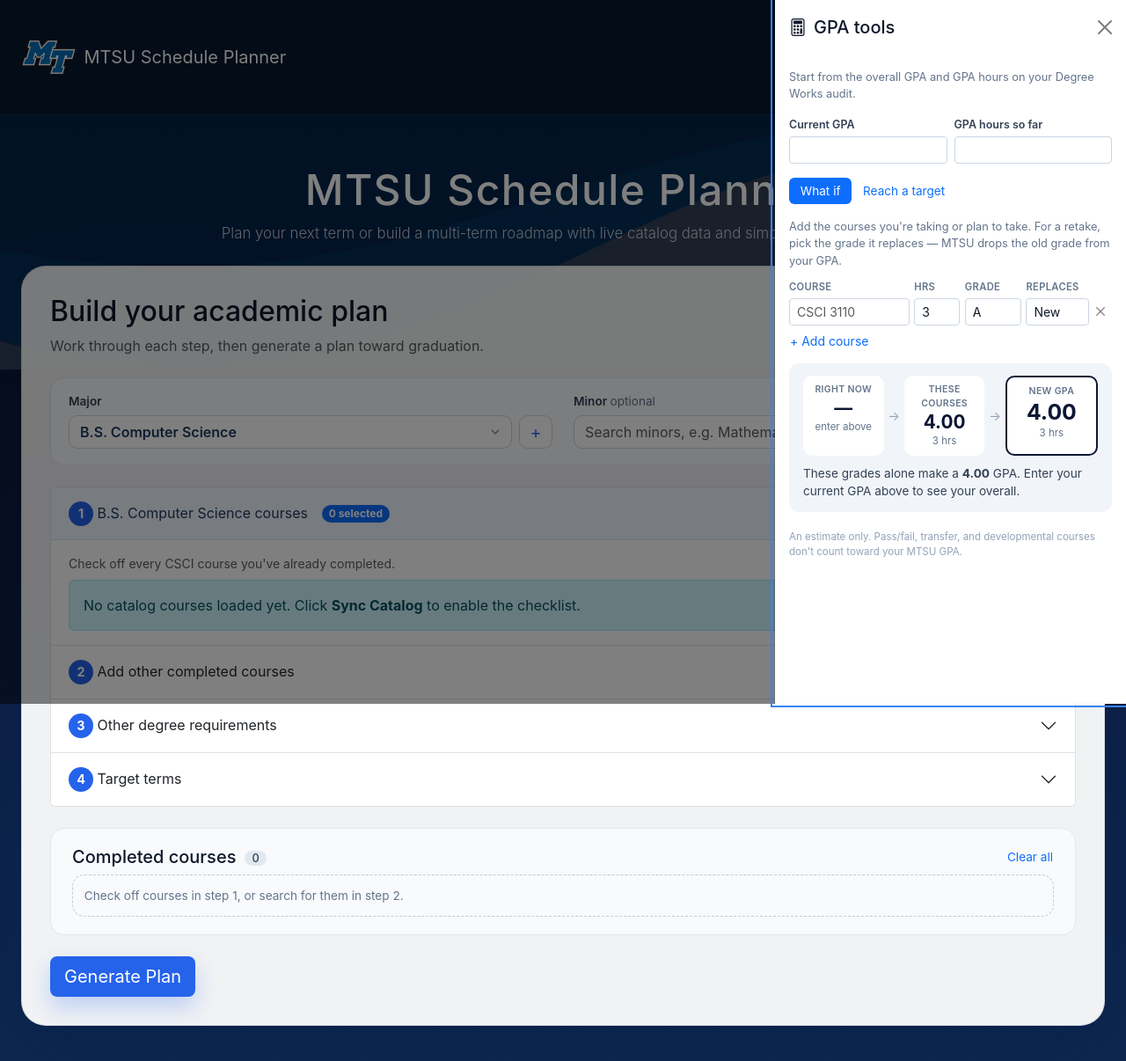
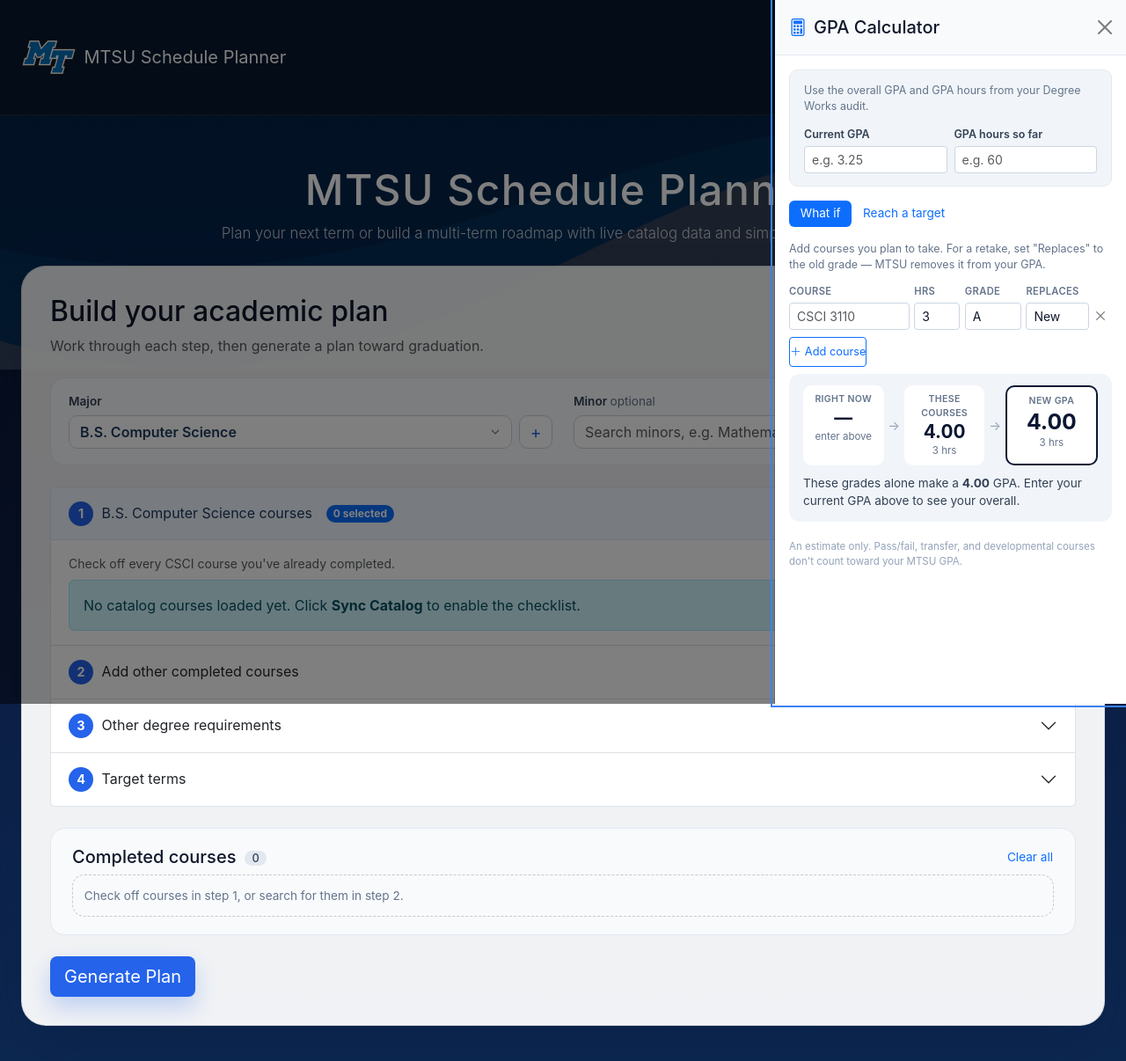
Before and after one commit to stevenGGG23/MTSU-GradPath, a Flask app: page / in a window 1280 px wide, after a click on "GPA". Shown: the top 1206 px of the page at 88% size. Run offline with Flask 3, Linux system fonts and the light colour scheme; data that the repository does not hold is empty; some libraries are stand-ins or nearby versions.

Commit message:
Polish UI: GPA Calculator rename, nav icons, section heading alignment, step badge spacing

```diff
--- a/static/styles.css
+++ b/static/styles.css
@@ -204,6 +204,7 @@ footer a {
     display: flex;
     align-items: center;
     justify-content: center;
+    margin-right: 0.6rem;
 }
 
 .cs-level-heading {
@@ -1160,8 +1161,20 @@ footer a {
     color: #0f172a;
 }
 
+.gpa-panel-header {
+    border-bottom: 1px solid #e2e8f0;
+    background: #f8fafc;
+}
+
+.gpa-current-card {
+    background: #f1f5f9;
+    border: 1px solid #e2e8f0;
+    border-radius: 10px;
+    padding: 0.85rem 1rem;
+}
+
 .gpa-hint {
-    font-size: 0.8rem;
+    font-size: 0.78rem;
     color: #64748b;
     margin-bottom: 0.75rem;
 }
@@ -1171,6 +1184,11 @@ footer a {
     font-size: 0.78rem;
     font-weight: 600;
     color: #334155;
+}
+
+.gpa-add {
+    font-size: 0.8rem;
+    padding: 0.2rem 0.65rem;
 }
 
 .gpa-tabs .nav-link {
--- a/templates/_gpa_tools.html
+++ b/templates/_gpa_tools.html
@@ -4,20 +4,22 @@
 <button type="button" class="gpa-tab" data-bs-toggle="offcanvas" data-bs-target="#gpaTools" aria-controls="gpaTools">GPA</button>
 
 <div class="offcanvas offcanvas-end gpa-panel" tabindex="-1" id="gpaTools" aria-labelledby="gpaToolsLabel">
-  <div class="offcanvas-header">
-    <h5 class="offcanvas-title" id="gpaToolsLabel"><i class="bi bi-calculator me-2"></i>GPA tools</h5>
+  <div class="offcanvas-header gpa-panel-header">
+    <h5 class="offcanvas-title d-flex align-items-center gap-2" id="gpaToolsLabel"><i class="bi bi-calculator text-primary"></i>GPA Calculator</h5>
     <button type="button" class="btn-close" data-bs-dismiss="offcanvas" aria-label="Close"></button>
   </div>
   <div class="offcanvas-body">
-    <p class="gpa-hint">Start from the overall GPA and GPA hours on your Degree Works audit.</p>
-    <div class="row g-2 mb-3">
-      <div class="col-6">
-        <label class="form-label gpa-label" for="gpa_current">Current GPA</label>
-        <input type="number" class="form-control form-control-sm" id="gpa_current" min="0" max="4" step="0.001">
-      </div>
-      <div class="col-6">
-        <label class="form-label gpa-label" for="gpa_hours">GPA hours so far</label>
-        <input type="number" class="form-control form-control-sm" id="gpa_hours" min="0" step="1">
+    <div class="gpa-current-card mb-3">
+      <p class="gpa-hint mb-2">Use the overall GPA and GPA hours from your Degree Works audit.</p>
+      <div class="row g-2">
+        <div class="col-6">
+          <label class="form-label gpa-label" for="gpa_current">Current GPA</label>
+          <input type="number" class="form-control form-control-sm" id="gpa_current" min="0" max="4" step="0.001" placeholder="e.g. 3.25">
+        </div>
+        <div class="col-6">
+          <label class="form-label gpa-label" for="gpa_hours">GPA hours so far</label>
+          <input type="number" class="form-control form-control-sm" id="gpa_hours" min="0" step="1" placeholder="e.g. 60">
+        </div>
       </div>
     </div>
 
@@ -32,12 +34,12 @@
 
     <div class="tab-content">
       <div class="tab-pane fade show active" id="gpaWhatIf" role="tabpanel">
-        <p class="gpa-hint">Add the courses you're taking or plan to take. For a retake, pick the grade it replaces &mdash; MTSU drops the old grade from your GPA.</p>
+        <p class="gpa-hint">Add courses you plan to take. For a retake, set "Replaces" to the old grade — MTSU removes it from your GPA.</p>
         <div class="gpa-row-head">
           <span>Course</span><span>Hrs</span><span>Grade</span><span>Replaces</span><span></span>
         </div>
         <div id="gpa_rows"></div>
-        <button type="button" class="btn btn-sm btn-link gpa-add" id="gpa_add">+ Add course</button>
+        <button type="button" class="btn btn-sm btn-outline-primary gpa-add mt-2" id="gpa_add"><i class="bi bi-plus-lg me-1"></i>Add course</button>
         <div class="gpa-result" id="gpa_whatif_result"></div>
       </div>
 
--- a/templates/base.html
+++ b/templates/base.html
@@ -23,10 +23,10 @@
       <div class="collapse navbar-collapse" id="navMenu">
         <ul class="navbar-nav ms-auto mb-2 mb-lg-0 align-items-lg-center">
           <li class="nav-item">
-            <a class="nav-link active" aria-current="page" href="/">Home</a>
+            <a class="nav-link active" aria-current="page" href="/"><i class="bi bi-house-fill me-1"></i>Home</a>
           </li>
           <li class="nav-item">
-            <a class="nav-link" href="https://pipeline.mtsu.edu/" target="_blank" rel="noopener">Pipeline</a>
+            <a class="nav-link" href="https://pipeline.mtsu.edu/" target="_blank" rel="noopener"><i class="bi bi-box-arrow-up-right me-1"></i>Pipeline</a>
           </li>
           {# The plan page is the result of a form POST, so the reload a sync
              finishes with would re-submit it -- sync is only offered elsewhere #}
--- a/templates/index.html
+++ b/templates/index.html
@@ -78,7 +78,7 @@
           <div class="accordion-item">
             <h2 class="accordion-header">
               <button class="accordion-button" type="button" data-bs-toggle="collapse" data-bs-target="#stepCs" aria-expanded="true">
-                <span class="step-badge">1</span>&nbsp;{{ degree_cfg.name }}{% if second_cfg %} &amp; {{ second_cfg.name }}{% endif %} courses
+                <span class="step-badge">1</span>{{ degree_cfg.name }}{% if second_cfg %} &amp; {{ second_cfg.name }}{% endif %} courses
                 <span class="badge bg-primary ms-3" id="cs-selected-count">0 selected</span>
               </button>
             </h2>
@@ -118,7 +118,7 @@
           <div class="accordion-item">
             <h2 class="accordion-header">
               <button class="accordion-button collapsed" type="button" data-bs-toggle="collapse" data-bs-target="#stepSearch" aria-expanded="false">
-                <span class="step-badge">2</span>&nbsp;Add other completed courses
+                <span class="step-badge">2</span>Add other completed courses
               </button>
             </h2>
             <div id="stepSearch" class="accordion-collapse collapse" data-bs-parent="#plannerAccordion">
@@ -136,7 +136,7 @@
           <div class="accordion-item">
             <h2 class="accordion-header">
               <button class="accordion-button collapsed" type="button" data-bs-toggle="collapse" data-bs-target="#stepRequirements" aria-expanded="false">
-                <span class="step-badge">3</span>&nbsp;Other degree requirements
+                <span class="step-badge">3</span>Other degree requirements
               </button>
             </h2>
             <div id="stepRequirements" class="accordion-collapse collapse" data-bs-parent="#plannerAccordion">
@@ -172,7 +172,7 @@
           <div class="accordion-item">
             <h2 class="accordion-header">
               <button class="accordion-button collapsed" type="button" data-bs-toggle="collapse" data-bs-target="#stepTerms" aria-expanded="false">
-                <span class="step-badge">4</span>&nbsp;Target terms
+                <span class="step-badge">4</span>Target terms
               </button>
             </h2>
             <div id="stepTerms" class="accordion-collapse collapse" data-bs-parent="#plannerAccordion">
```
Also changed, not shown: templates/plan.html (+5 -5 lines).
